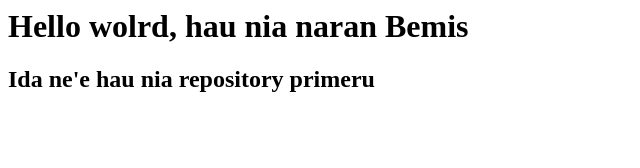
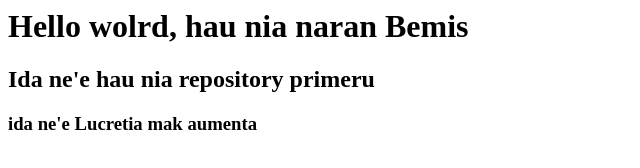
Before and after one commit to bmzashura/html_baziku, a plain HTML site: page index.html in a window 1280 px wide. Shown: the whole page, without its empty margins (0-640 px from the left). Drawn offline with Linux system fonts and the light colour scheme.

Commit message:
Add h3 element

```diff
--- a/index.html
+++ b/index.html
@@ -4,5 +4,6 @@
 <body>
 	<h1>Hello wolrd, hau nia naran Bemis</h1>
 	<h2>Ida ne'e hau nia repository primeru</h2>
-</body>
+	<h3>ida ne'e Lucretia mak aumenta</h3
+></body>
 </html>
```
